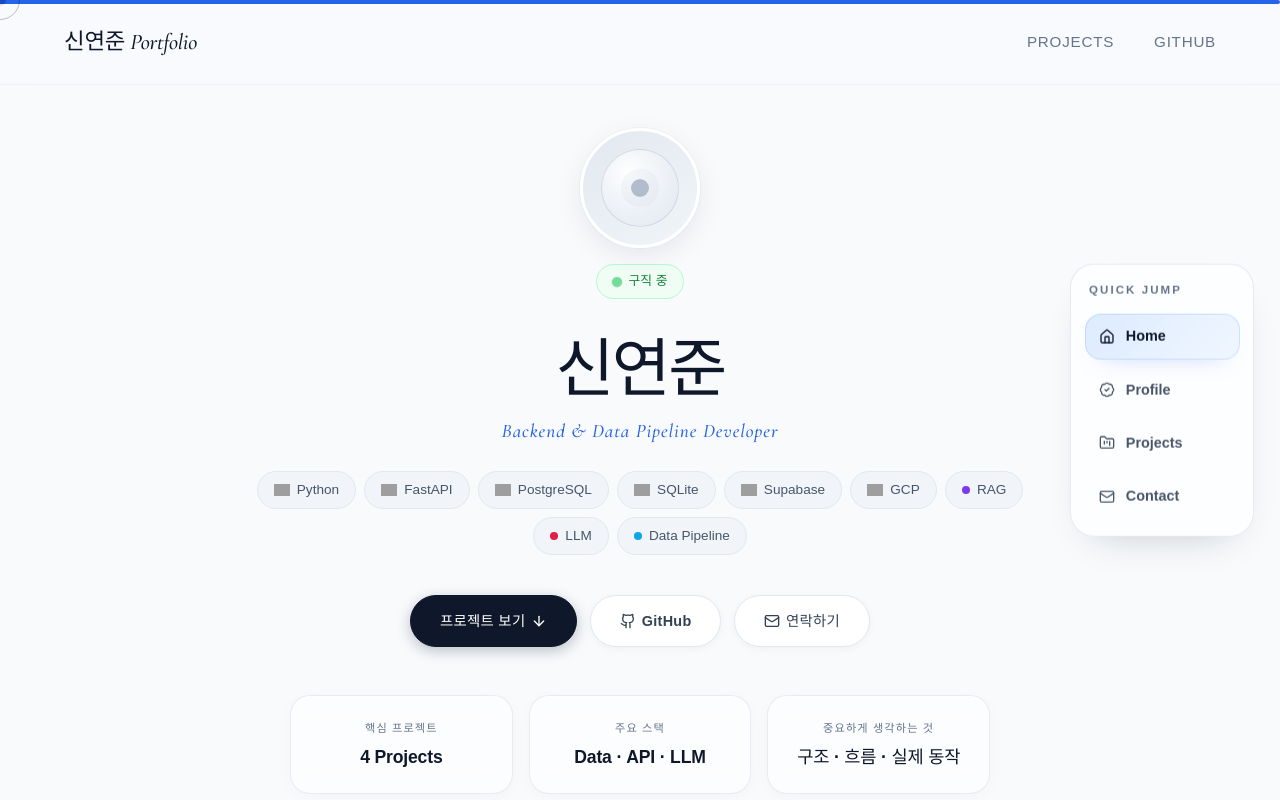
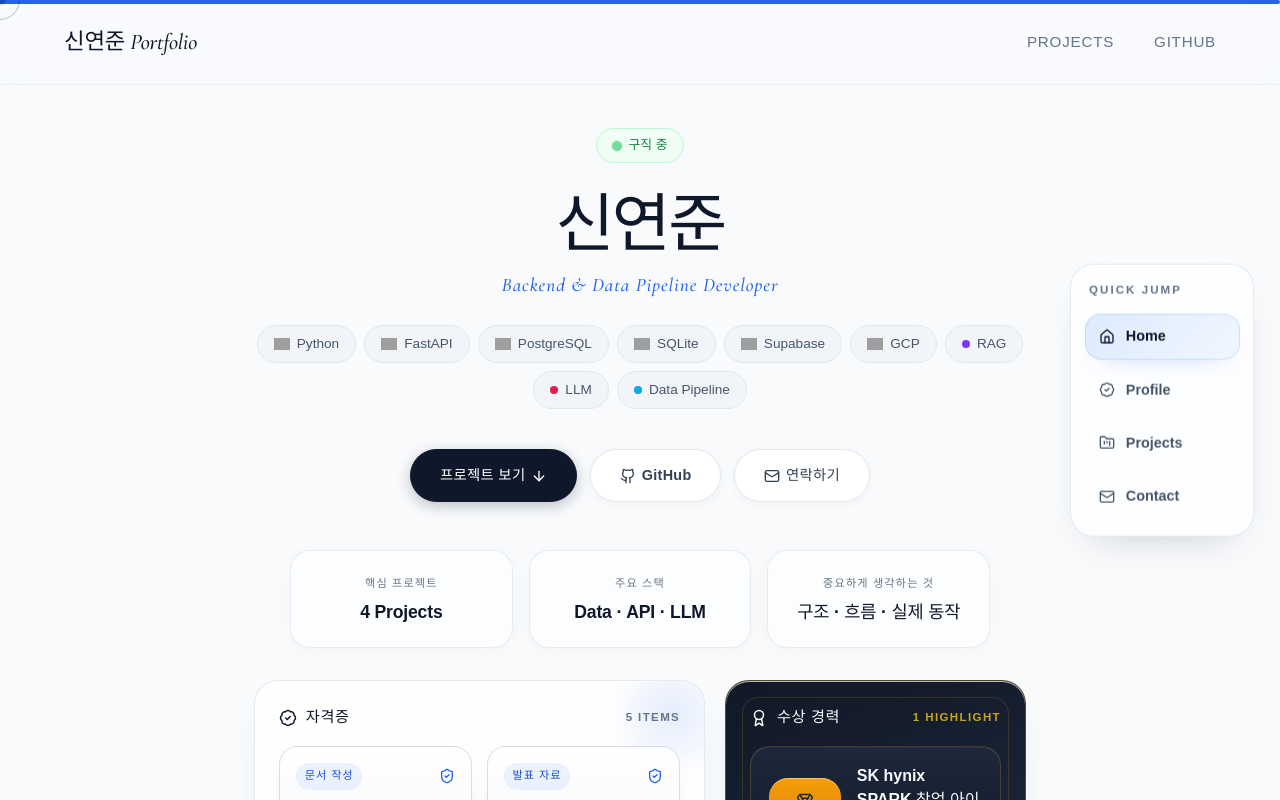
Before and after one commit to shinyeonjun/portfolio, a React (Vite) app: page / in a window 1280 px wide. Shown: the top 800 px of the page. Built offline with nearby package versions, Linux system fonts and the light colour scheme; grey boxes are pictures that could not be loaded; a web font is replaced by a local one.

Commit message:
style: remove hero avatar circle

```diff
--- a/src/App.css
+++ b/src/App.css
@@ -243,54 +243,7 @@
   display: flex;
   flex-direction: column;
   align-items: center;
-  gap: 1rem;
-  margin-bottom: 2rem;
-}
-
-.profile-avatar {
-  position: relative;
-  width: 120px;
-  height: 120px;
-  border-radius: 50%;
-  background: linear-gradient(145deg, #e2e8f0, #f1f5f9);
-  border: 3px solid #ffffff;
-  box-shadow:
-    0 8px 30px -4px rgba(15, 23, 42, 0.1),
-    0 0 0 1px rgba(0, 0, 0, 0.03);
-  display: flex;
-  align-items: center;
-  justify-content: center;
-  overflow: hidden;
-  transition: transform 0.4s cubic-bezier(0.16, 1, 0.3, 1), box-shadow 0.4s ease;
-}
-
-.profile-avatar::before {
-  content: '';
-  position: absolute;
-  inset: 18px;
-  border-radius: 50%;
-  border: 1px solid rgba(148, 163, 184, 0.28);
-  background: radial-gradient(circle at 35% 30%, rgba(255, 255, 255, 0.95), rgba(226, 232, 240, 0.4) 72%, rgba(203, 213, 225, 0.18) 100%);
-}
-
-.profile-avatar::after {
-  content: '';
-  position: absolute;
-  left: 50%;
-  top: 50%;
-  width: 18px;
-  height: 18px;
-  border-radius: 50%;
-  background: rgba(148, 163, 184, 0.7);
-  box-shadow: 0 0 0 10px rgba(148, 163, 184, 0.08);
-  transform: translate(-50%, -50%);
-}
-
-.profile-avatar:hover {
-  transform: scale(1.05);
-  box-shadow:
-    0 12px 40px -4px rgba(15, 23, 42, 0.15),
-    0 0 0 1px rgba(0, 0, 0, 0.05);
+  margin-bottom: 1.4rem;
 }
 
 .profile-status {
--- a/src/components/Hero.tsx
+++ b/src/components/Hero.tsx
@@ -116,7 +116,6 @@ export default function Hero() {
                     variants={avatarVariants}
                     transition={{ duration: 0.6, ease: 'easeOut' }}
                 >
-                    <div className="profile-avatar" aria-hidden="true" />
                     {/* 상태 배지 */}
                     <div className="profile-status">
                         <div className="profile-status-dot" />
```
